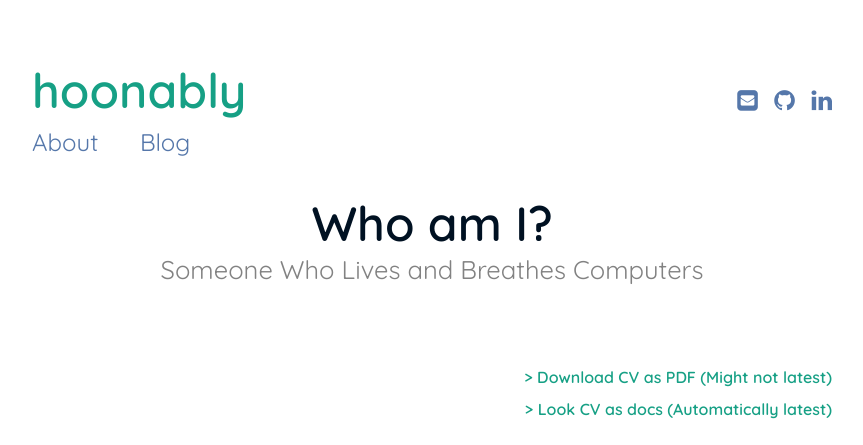
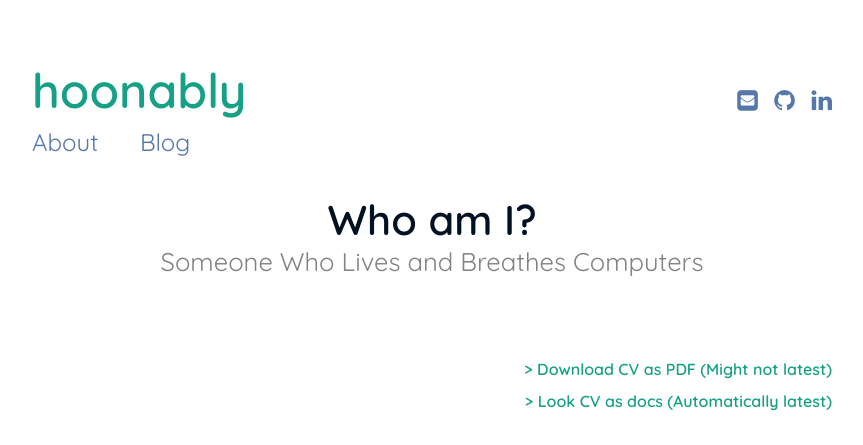
Before and after one commit to hoonably/old-blog, a Jekyll site: the page built from about.md, in a window 1280 px wide. Shown: the top 445 px of the page, without its empty margins (208-1071 px from the left). Built offline with Jekyll 4.4.1, drawn with Linux system fonts in a browser that asks for light colours; some web fonts are replaced.

Commit message:
Little change css

```diff
--- a/about.md
+++ b/about.md
@@ -118,7 +118,7 @@
 
 ## 🛠 SKILLS
 
-**Languages**
+<b>Languages</b>
 <p>
   <img src="https://img.shields.io/badge/C++-00599C?style=flat&logo=cplusplus&logoColor=white" alt="C++" style="display: inline-block;">
   <img src="https://img.shields.io/badge/C-A8B9CC?style=flat&logo=c&logoColor=white" alt="C" style="display: inline-block;">
@@ -129,13 +129,13 @@
   <img src="https://img.shields.io/badge/JSON-000000?style=flat&logo=json&logoColor=white" style="display: inline-block;">
 </p>
 
-**Libraries / Frameworks**
+<b>Libraries / Frameworks</b>
 <p>
 <img src="https://img.shields.io/badge/TensorFlow-FF6F00?style=flat&logo=TensorFlow&logoColor=white" alt="TensorFlow" style="display: inline-block;">
 <img src="https://img.shields.io/badge/Anaconda-44A833?style=flat&logo=Anaconda&logoColor=white" alt="Anaconda" style="display: inline-block;">
 </p>
 
-**Tools / Platforms**
+<b>Tools / Platforms</b>
 <p>
 <img src="https://img.shields.io/badge/GitHub-181717?style=flat&logo=GitHub&logoColor=white" alt="GitHub" style="display: inline-block;">
 <img src="https://img.shields.io/badge/Visual Studio Code-007ACC?style=flat&logo=Visual Studio Code&logoColor=white" alt="VSCode" style="display: inline-block;">
@@ -143,13 +143,13 @@
 <img src="https://img.shields.io/badge/Docker-2496ED?style=flat&logo=Docker&logoColor=white" alt="Docker" style="display: inline-block;">
 </p>
 
-**Databases**
+<b>Databases</b>
 <p>
 <img src="https://img.shields.io/badge/MySQL-4479A1?style=flat&logo=MySQL&logoColor=white" alt="MySQL" style="display: inline-block;">
 <img src="https://img.shields.io/badge/MariaDB-003545?style=flat&logo=MariaDB&logoColor=white" alt="MariaDB" style="display: inline-block;">
 </p>
 
-**Operating Systems**
+<b>Operating Systems</b>
 <p>
 <img src="https://img.shields.io/badge/Ubuntu-E95420?style=flat&logo=Ubuntu&logoColor=white" alt="Ubuntu" style="display: inline-block;">
 </p>
--- a/assets/css/main.css
+++ b/assets/css/main.css
@@ -183,7 +183,7 @@
 
   .page-title__text {
     font-weight: 600;
-    font-size: 150%; }
+    font-size: 130%; }
 
   .page-title__subtitle {
     font-weight: 400;
@@ -409,7 +409,7 @@
     margin-bottom: 30px; }
 
   .page-title__text {
-    font-size: 120%; }
+    font-size: 110%; }
 
   .page-title__subtitle {
     font-size: 60%; }
```
Also changed, not shown: 1 other file.
